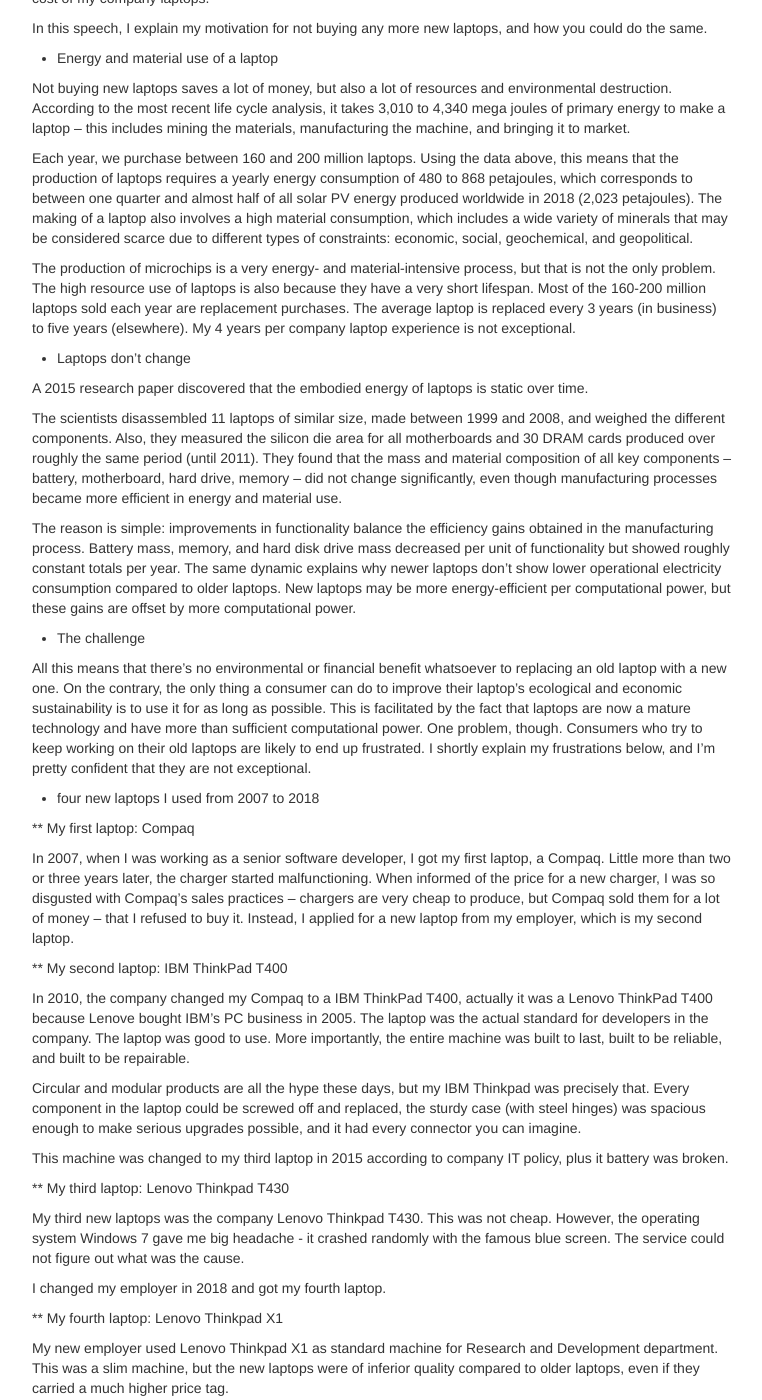
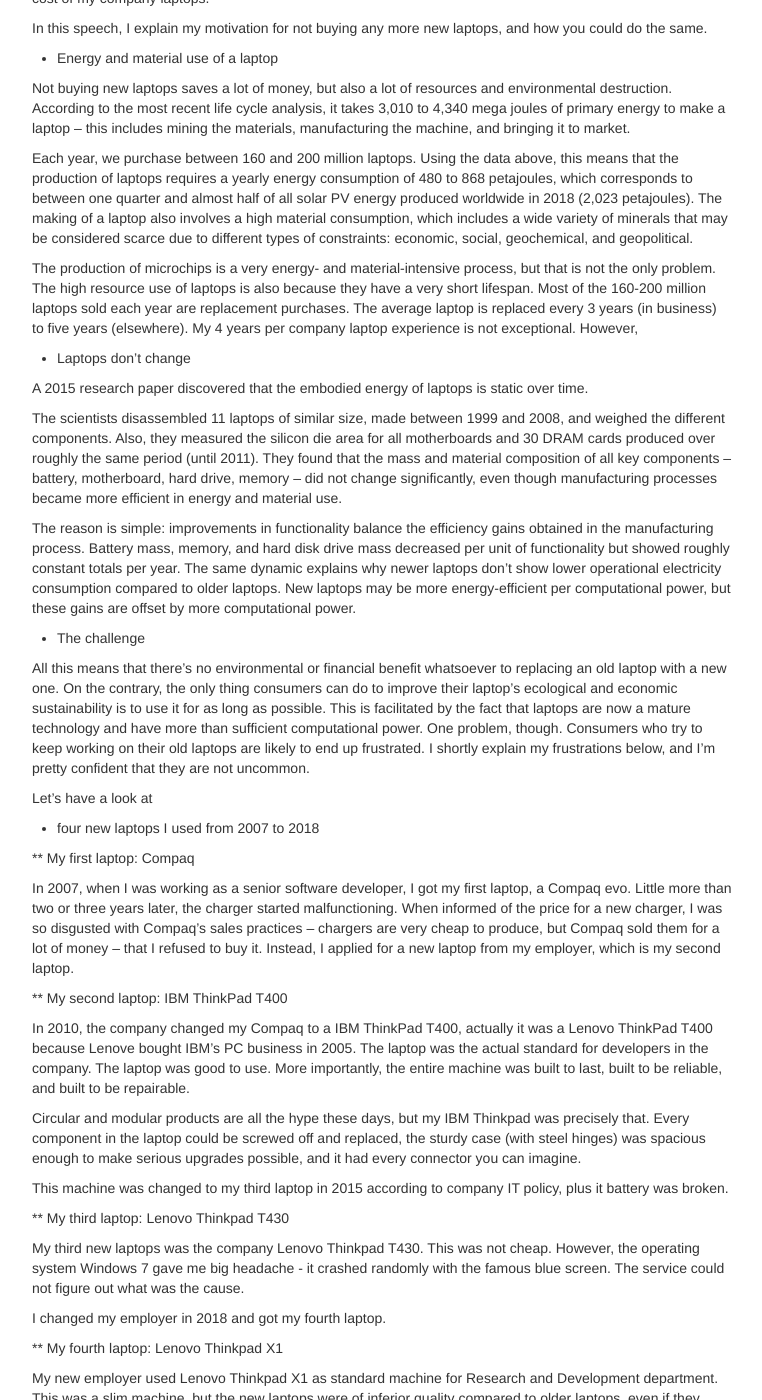
Before and after one commit to wxie2017/wxie2017.github.io, a Jekyll site: the page built from pages/speech/keynote-why-how-stop-buying-new-laptop.md, in a window 1280 px wide and 1400 px high, scrolled down 664 px. Shown: the whole window, without its empty margins (258-1020 px from the left). Built offline with Jekyll 4.4.1, drawn with Linux system fonts in a browser that asks for light colours; some of the changed text lies outside the part shown.

Commit message:
minor changes

```diff
--- a/pages/speech/keynote-why-how-stop-buying-new-laptop.md
+++ b/pages/speech/keynote-why-how-stop-buying-new-laptop.md
@@ -68,7 +68,7 @@
 they have a very short lifespan. Most of the 160-200 million laptops sold each
 year are replacement purchases. The average laptop is replaced every 3 years
 (in business) to five years (elsewhere). My 4 years per company laptop experience
-is not exceptional.
+is not exceptional. However,
 
 * Laptops don't change
 
@@ -91,19 +91,21 @@
 * The challenge
 
 All this means that there’s no environmental or financial benefit whatsoever to replacing
-an old laptop with a new one. On the contrary, the only thing a consumer can do to improve
+an old laptop with a new one. On the contrary, the only thing consumers can do to improve
 their laptop's ecological and economic sustainability is to use it for as long as possible.
 This is facilitated by the fact that laptops are now a mature technology and have more than
 sufficient computational power. One problem, though. Consumers who try to keep working on
 their old laptops are likely to end up frustrated. I shortly explain my frustrations below,
-and I’m pretty confident that they are not exceptional.
+and I’m pretty confident that they are not uncommon.
+
+Let's have a look at
 
 * four new laptops I used from 2007 to 2018
 
 ** My first laptop: Compaq
 
 In 2007, when I was working as a senior software developer, I got my first laptop,
-a Compaq. Little more than two or three years later, the charger started
+a Compaq evo. Little more than two or three years later, the charger started
 malfunctioning. When informed of the price for a new charger, I was so disgusted with
 Compaq's sales practices – chargers are very cheap to produce, but Compaq sold them for a
 lot of money – that I refused to buy it. Instead, I applied for a new laptop from my
@@ -140,7 +142,9 @@
 
 The operating system was Windows 10, and it also had blue screen once in a while.
 
-* Then I stopped buying new laptops since 2018
+Then
+
+* I stopped buying new laptops since 2018
 
 ** How to make an old laptop run like it’s new
 
```
Also changed, not shown: other parts of pages/speech/keynote-why-how-stop-buying-new-laptop.md (+1 -1 lines).
